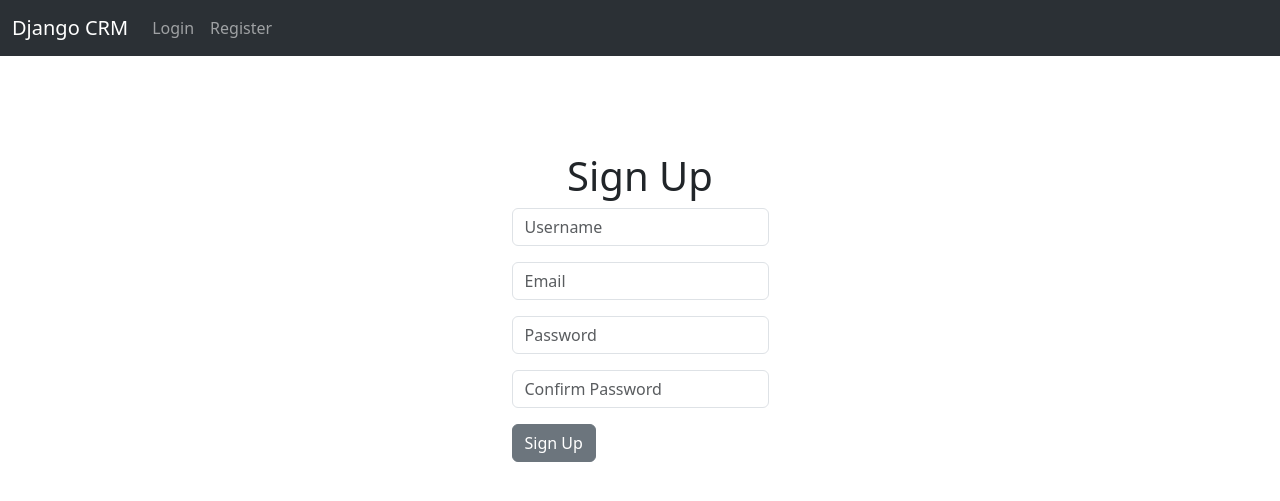
After one commit to tomekf35/django-crm, a Django app: page /register/ in a window 1280 px wide. The commit adds this page. Shown: the top 501 px of the page. Run offline with Django 4.2, Linux system fonts and the light colour scheme.

Commit message:
registration

```diff
--- a/core/forms.py
+++ b/core/forms.py
@@ -1,5 +1,15 @@
 from django import forms
+from django.contrib.auth.forms import UserCreationForm
+from django.contrib.auth.models import User
 
 class LoginForm(forms.Form):
     username = forms.CharField(label='Username')
     password = forms.CharField(label='Password', widget=forms.PasswordInput)
+
+
+class UserRegisterForm(UserCreationForm):
+    email = forms.EmailField(required=True)
+
+    class Meta:
+        model = User
+        fields = ('username', 'email', 'password1', 'password2')
--- a/core/urls.py
+++ b/core/urls.py
@@ -5,4 +5,5 @@ urlpatterns = [
     path("", views.homepage_view, name="homepage"),
     path("login/", views.login_view, name="login"),
     path("logout/", views.logout_view, name="logout"),
+    path("register/", views.register_view, name="register"),
 ]
--- a/core/views.py
+++ b/core/views.py
@@ -1,7 +1,7 @@
 from django.contrib.auth import authenticate, login, logout
 from django.shortcuts import render, redirect
-from .forms import LoginForm
 from django.contrib import messages
+from .forms import LoginForm, UserRegisterForm
 
 
 def homepage_view(request):
@@ -31,3 +31,14 @@ def login_view(request):
 def logout_view(request):
     logout(request)
     return redirect('homepage')
+
+
+def register_view(request):
+    if request.method =='POST':
+        form = UserRegisterForm(request.POST)
+        if form.is_valid():
+            form.save()
+            return redirect('login')
+    else:
+        form = UserRegisterForm()
+    return render(request, 'register.html', {'form': form})
--- a/templates/navbar.html
+++ b/templates/navbar.html
@@ -9,6 +9,9 @@
             <ul class="navbar-nav">
                 {% if request.user.is_authenticated %}
                 <li class="nav-item">
+                    <span class="nav-link">Hello, {{ request.user.username }}</span>
+                </li>
+                <li class="nav-item">
                     <a class="nav-link" href="{% url 'logout' %}">Logout</a>
                 </li>
                 {% else %}
@@ -16,7 +19,7 @@
                     <a class="nav-link" href="{% url 'login' %}">Login</a>
                 </li>
                 <li class="nav-item">
-                    <a class="nav-link" href=" #">Register</a>
+                    <a class="nav-link" href="{% url 'register' %}">Register</a>
                 </li>
                 {% endif %}
             </ul>
--- /dev/null
+++ b/templates/register.html
@@ -0,0 +1,29 @@
+{% extends 'base.html' %}
+
+{% block title %}
+Sign Up
+{% endblock %}
+
+{% block content %}
+<div class="d-flex justify-content-center mt-5">
+    <h1>Sign Up</h1>
+</div>
+<div class="d-flex justify-content-center">
+    <form method="post">
+        {% csrf_token %}
+        <div class="mb-3">
+            <input type="text" class="form-control" name="username" placeholder="Username" required>
+        </div>
+        <div class="mb-3">
+            <input type="email" class="form-control" name="email" placeholder="Email" required>
+        </div>
+        <div class="mb-3">
+            <input type="password" class="form-control" name="password1" placeholder="Password" required>
+        </div>
+        <div class="mb-3">
+            <input type="password" class="form-control" name="password2" placeholder="Confirm Password" required>
+        </div>
+        <button type="submit" class="btn btn-secondary">Sign Up</button>
+    </form>
+</div>
+{% endblock %}
```
Also changed, not shown: db.sqlite3.
